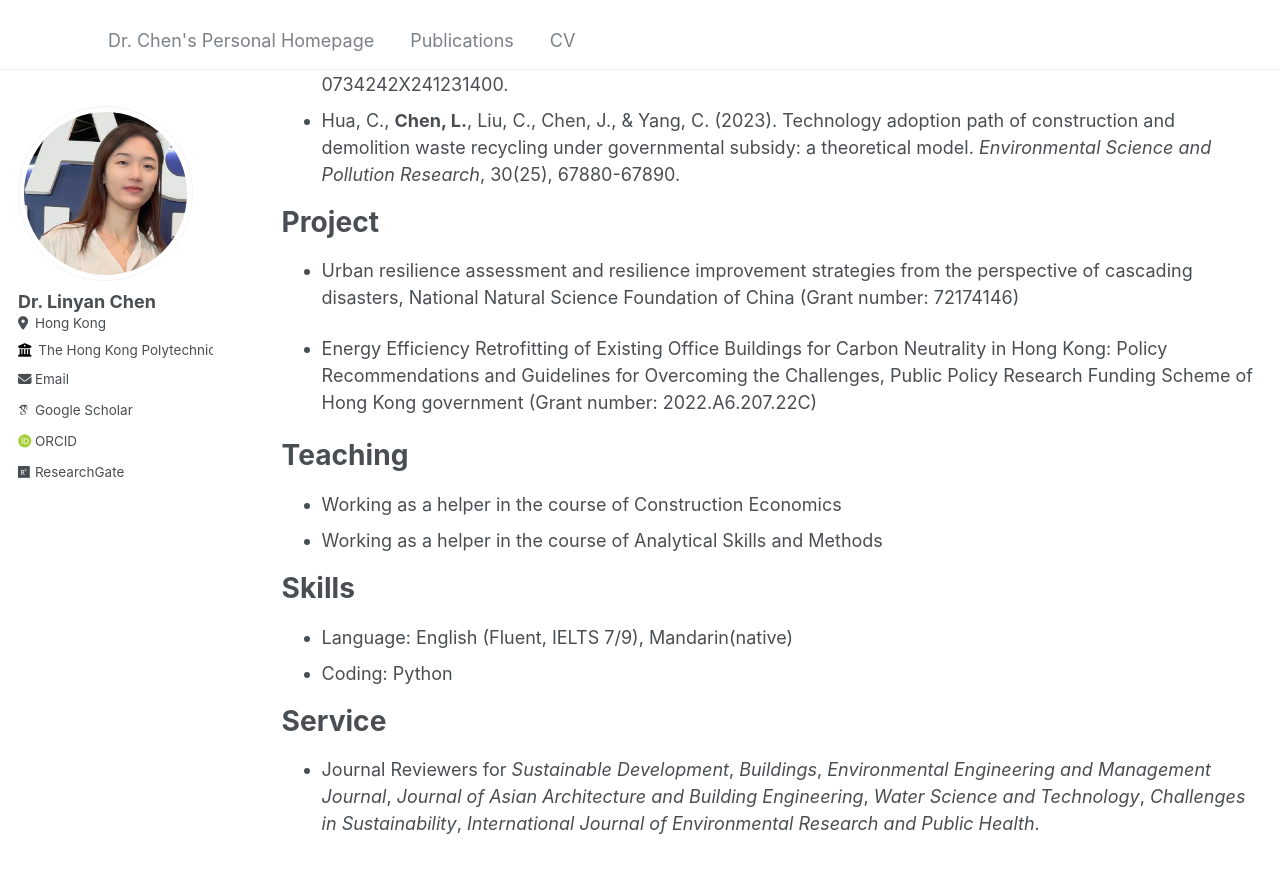
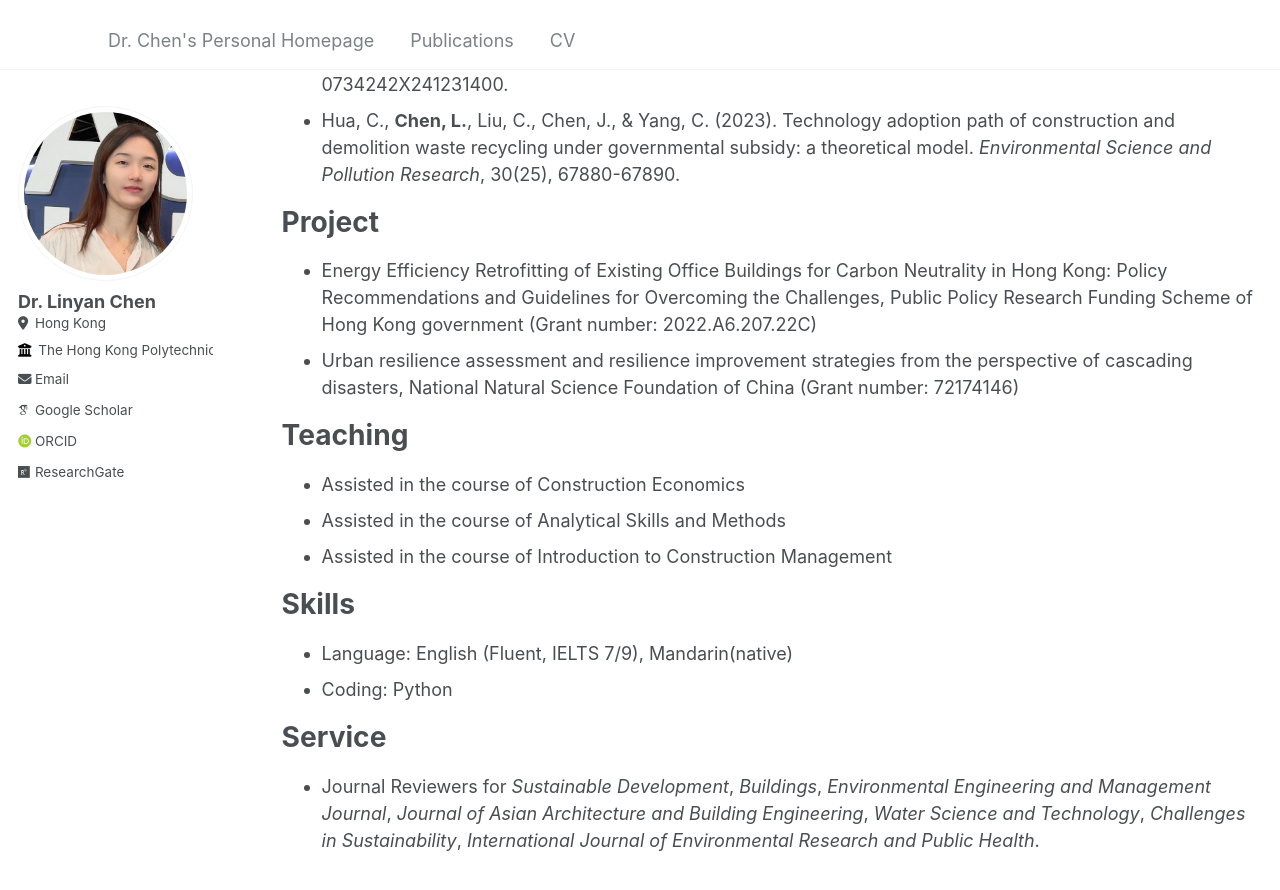
Before and after one commit to LynnChen1/LinyanChen, a Jekyll site: the page built from _pages/cv.md, in a window 1280 px wide and 900 px high, scrolled down 1007 px. Shown: the top 890 px of the window. Built offline with Jekyll 4.4.1, drawn with Linux system fonts in a browser that asks for light colours; some web fonts are replaced.

Commit message:
Update cv.md

```diff
--- a/_pages/cv.md
+++ b/_pages/cv.md
@@ -40,17 +40,17 @@ Selected Publications
 
 Project
 =====
-* Urban resilience assessment and resilience improvement strategies from the perspective of cascading disasters, National Natural Science Foundation of China (Grant number: 72174146)
-
 * Energy Efficiency Retrofitting of Existing Office Buildings for Carbon Neutrality in Hong Kong: Policy Recommendations and Guidelines for Overcoming the Challenges, Public Policy Research Funding Scheme of Hong
 Kong government (Grant number: 2022.A6.207.22C)
+* Urban resilience assessment and resilience improvement strategies from the perspective of cascading disasters, National Natural Science Foundation of China (Grant number: 72174146)
 
 
 
 Teaching
 ======
-* Working as a helper in the course of Construction Economics
-* Working as a helper in the course of Analytical Skills and Methods
+* Assisted in the course of Construction Economics
+* Assisted in the course of Analytical Skills and Methods
+* Assisted in the course of Introduction to Construction Management
 
 
 Skills
```
